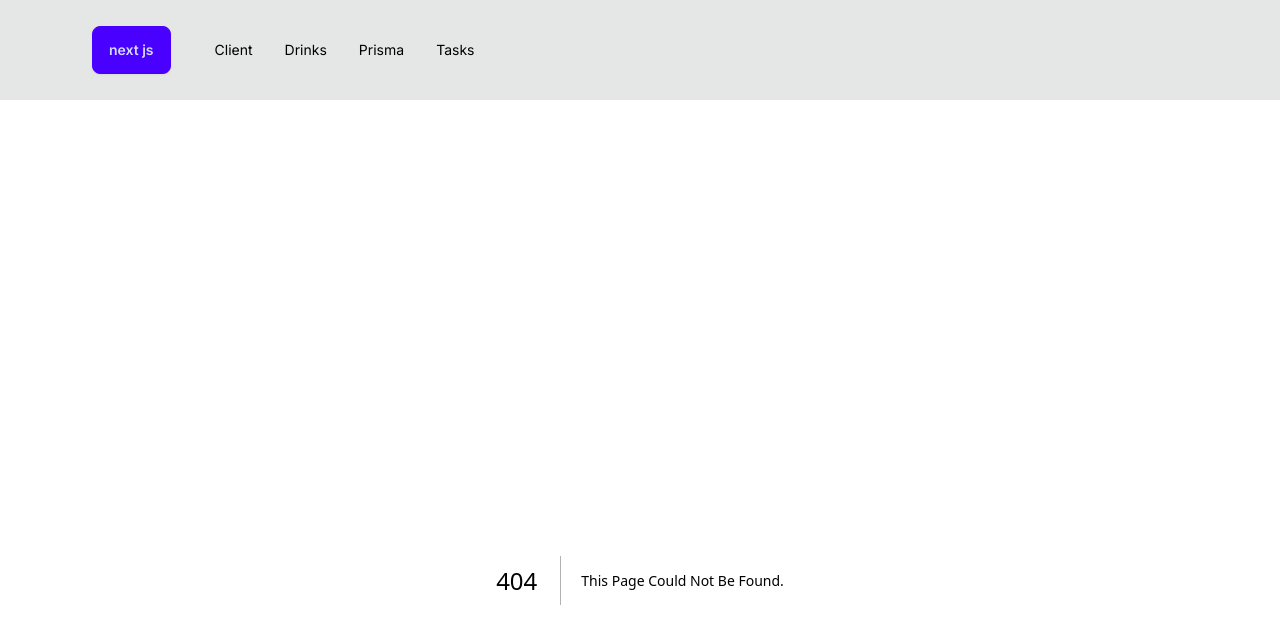
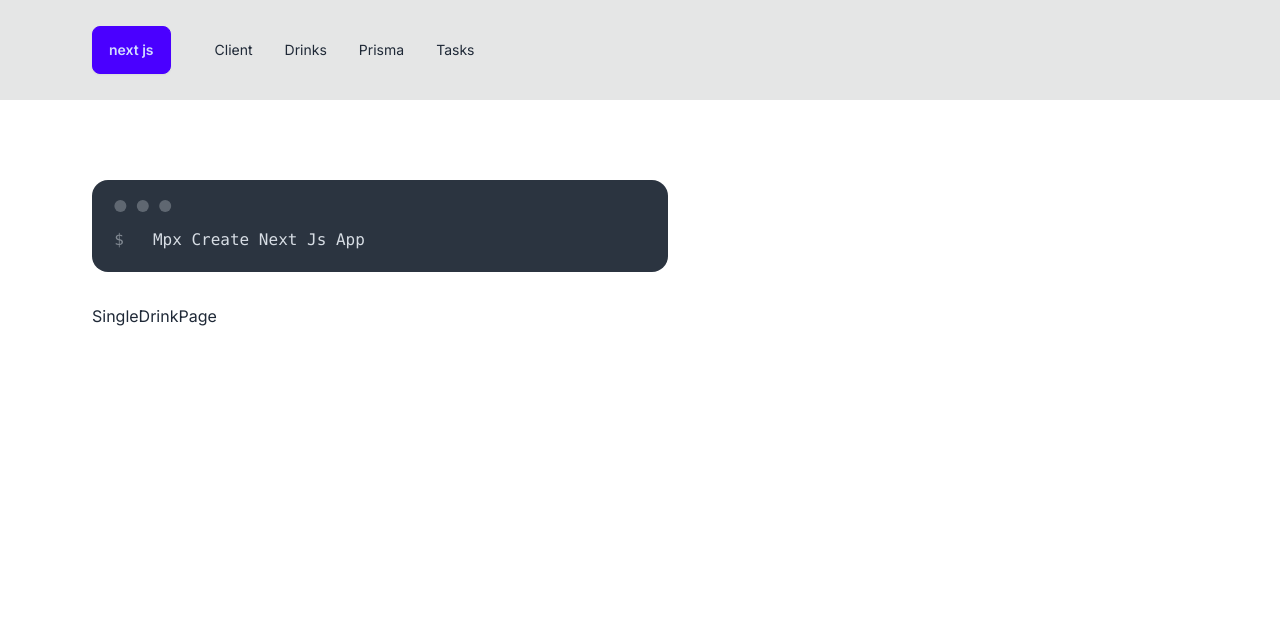
Before and after one commit to Doc-Hanzala/NextJs_Practice, a Next.js app: page /drinks/1 in a window 1280 px wide. Before the commit this address had no page. Shown: the top 628 px of the page. Built offline with nearby package versions, Linux system fonts and the light colour scheme.

Commit message:
worked with shared layout and dynamic routes

```diff
--- /dev/null
+++ b/app/drinks/[singleid]/page.js
@@ -0,0 +1,6 @@
+const SingleDrinkPage = ({ params }) => {
+    console.log(params.singleid);
+  return <div>SingleDrinkPage</div>;
+};
+
+export default SingleDrinkPage;
--- a/app/drinks/error.js
+++ b/app/drinks/error.js
@@ -1,7 +1,6 @@
 "use client";
 
 const error = (error) => {
-
   return <div>{error.error.message}</div>;
 };
 
--- /dev/null
+++ b/app/drinks/layout.js
@@ -0,0 +1,15 @@
+const DrinksLayout = ({ children }) => {
+  return (
+    <div className="max-w-xl">
+      <div className="mockup-code  mb-8">
+        <pre data-prefix="$">
+          <code> mpx create next Js app </code>
+        </pre>
+      </div>
+
+      {children}
+    </div>
+  );
+};
+
+export default DrinksLayout;
```
